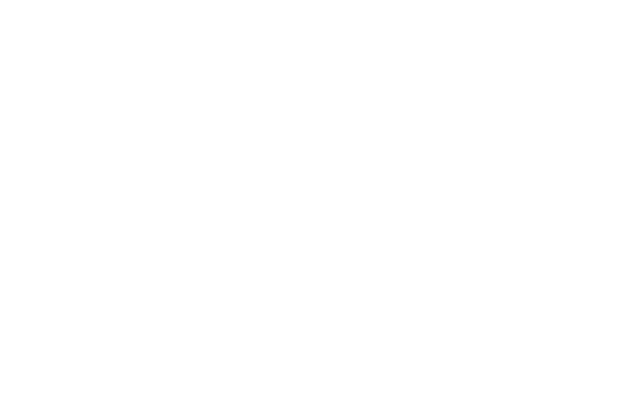
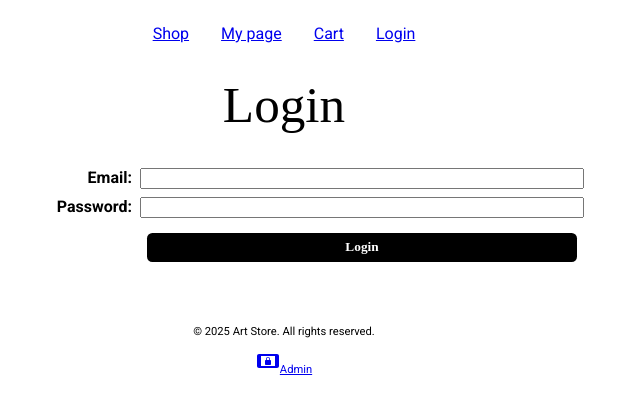
Before and after one commit to Lia-De/ArtStore, a React (Vite) app in the folder ArtStore/: page /login in a window 1280 px wide. Before the commit this address had no page. Shown: the top 414 px of the page, without its empty margins (356-996 px from the left). Built offline with nearby package versions, Linux system fonts and the light colour scheme; a web font is replaced by a local one.

Commit message:
Further work on login functions

```diff
--- a/ArtStore/src/App.jsx
+++ b/ArtStore/src/App.jsx
@@ -7,6 +7,7 @@ import Shopfront from './components/Shopfront.jsx'
 import Navbar from './components/Navbar.jsx'
 import Cart from './components/Cart.jsx'
 import Checkout from './components/Checkout.jsx'
+import Login from './components/Login.jsx'
 
 function App() {
 
@@ -20,6 +21,7 @@ function App() {
         <Route path="/" element={<Shopfront />} />
         <Route path="/cart" element={<Cart />} />
         <Route path="/checkout" element={<Checkout />} />
+        <Route path="/login/" element={<Login />} />
       </Route>
       </Routes>
     </BrowserRouter>
--- a/ArtStore/src/atoms/cartAtom.js
+++ b/ArtStore/src/atoms/cartAtom.js
@@ -1,3 +1,4 @@
-import { atomWithStorage } from "jotai/utils";
+import { atom } from "jotai";
 
-export const shoppingCartAtom = atomWithStorage("shoppingCart", []);
+
+export const shoppingCartAtom = atom("shoppingCart", []);
--- a/ArtStore/src/atoms/inventoryListAtom.js
+++ b/ArtStore/src/atoms/inventoryListAtom.js
@@ -1,5 +1,6 @@
+import { atom } from "jotai";
 import { atomWithStorage } from "jotai/utils";
 
-export const inventoryListAtom = atomWithStorage("inventory", []);
+export const inventoryListAtom = atom("inventory", []);
 export const makerListAtom = atomWithStorage("makerList", []);
-export const singleInventoryAtom = atomWithStorage("singleInventory", {});
+export const singleInventoryAtom = atom("singleInventory", {});
--- a/ArtStore/src/atoms/shopCustomerAtom.js
+++ b/ArtStore/src/atoms/shopCustomerAtom.js
@@ -1,3 +1,4 @@
+import { atom } from "jotai";
 import { atomWithStorage } from "jotai/utils";
 
-export const shopCustomerAtom = atomWithStorage("shopCustomer", {});
+export const shopCustomerAtom = atom("shopCustomer", {});
--- /dev/null
+++ b/ArtStore/src/components/Login.jsx
@@ -0,0 +1,60 @@
+import { useEffect, useState } from 'react';
+import { useAtom } from 'jotai';
+import { shopCustomerAtom } from '../atoms/shopCustomerAtom.js';
+import { useNavigate } from 'react-router';
+import { apiUrl } from '../config.js';
+import { useForm } from 'react-hook-form';
+import axios from 'axios';
+
+export default function Login() {
+
+    const [uiState, setUiState] = useState({
+        loading: true,
+        error: null,
+        register: false,
+    });
+
+    const { register, handleSubmit, reset } = useForm();
+    const [shopCustomer, setShopCustomer] = useAtom(shopCustomerAtom);
+    // const [login, setLogin] = useState(null);
+
+
+    const onSubmit = (data) => {
+        console.log('we are setting the data from the form');
+        // setLogin(data);
+        setUiState(prev => ({ ...prev, register: true }));
+        axios.post(`${apiUrl}/shopping/login`, data)
+        .then((response) => {
+            console.log(response.data);
+            setShopCustomer(response.data);
+            setUiState(prev => ({ ...prev, loading: false, error: null }));
+        })
+        .catch((err) => {
+            console.log(err);
+            setUiState(prev => ({ ...prev, loading: false, error: err }));
+            setShopCustomer({});
+        })
+        .finally(() => {
+            setUiState(prev => ({ ...prev, loading: false }));
+        });
+    }
+
+    useEffect(() => {
+
+
+    }, [uiState.register]);
+
+    return (
+        <div className="login_container">
+            <h1>Login</h1>
+            {uiState.error && <p className="error">Error: {uiState.error.data}</p>}
+            <form onSubmit={handleSubmit(onSubmit)}>
+                <label htmlFor="email">Email:</label>
+                <input type="email" id="email" {...register("email", {required: true})}/>
+                <label htmlFor="password">Password:</label>
+                <input type="password" id="password" {...register("password", {required: true})}/>
+                <button type="submit">Login</button>
+            </form>
+        </div>
+    )
+}
--- a/ArtStore/src/components/Navbar.jsx
+++ b/ArtStore/src/components/Navbar.jsx
@@ -5,7 +5,7 @@ import { NavLink, Outlet, useLocation } from "react-router";
 import { MdScreenLockLandscape } from "react-icons/md";
 
 export const Navbar = () => {
-    const {shopCustomer} = useAtomValue(shopCustomerAtom);
+    const [shopCustomer, setShopCustomer] = useAtom(shopCustomerAtom);
     const [shoppingCart, setShoppingCart] = useAtom(shoppingCartAtom);
     const location = useLocation();
 
```
Also changed, not shown: 2 other files (tests, documents, lock files or other folders).
